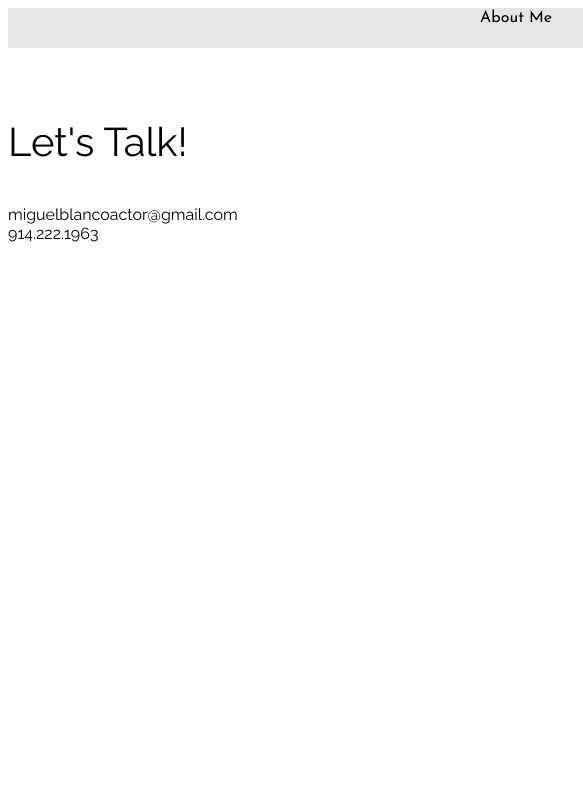
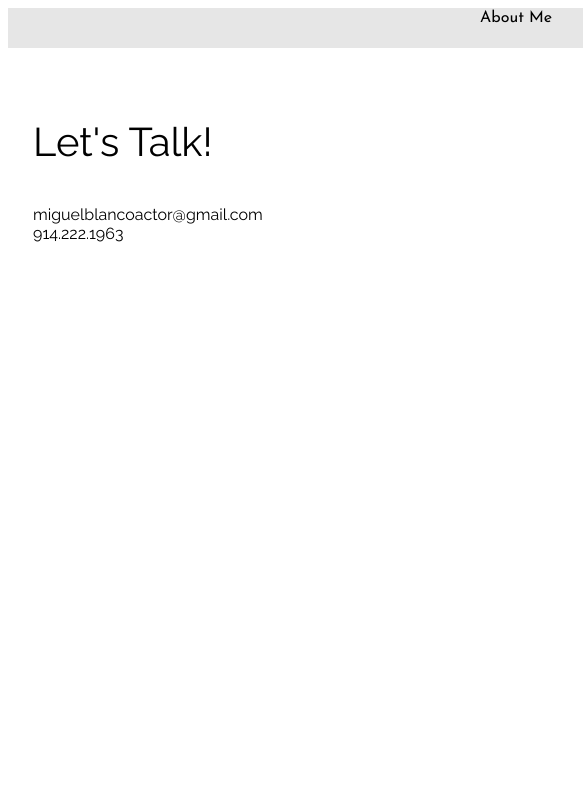
Before and after one commit to MiguelBlancoTheActor/MiguelBlancoTheActor.github.io, a plain HTML site: page contact.html in a window 1280 px wide. Shown: the top 800 px of the page, 0-583 px from the left. Drawn offline with Linux system fonts and the light colour scheme.

Commit message:
Added Favicon, fixed contact margins, added grid div to about me.

```diff
--- a/contact.html
+++ b/contact.html
@@ -3,6 +3,7 @@
 <head>
 	<meta charset = "utf-8" />
 	<title> Contact Me </title>
+	<link rel = "icon" href = "src/favicon.ico">
 
 	<link rel="preconnect" href="https://fonts.googleapis.com">
 	<link rel="preconnect" href="https://fonts.gstatic.com" crossorigin>
--- a/styles/contact.css
+++ b/styles/contact.css
@@ -2,6 +2,10 @@
 	display: grid;
 	grid-template-columns: 1fr 1fr;
 	grid-gap: 20px;
+}
+
+#contactInfoContainer {
+	margin-left: 25px;
 }
 
 .contactInfo {
```
Also changed, not shown: about.html (+7 -1 lines), index.html (+1 -0 lines), resume.html (+1 -0 lines), src/favicon.ico (added).
